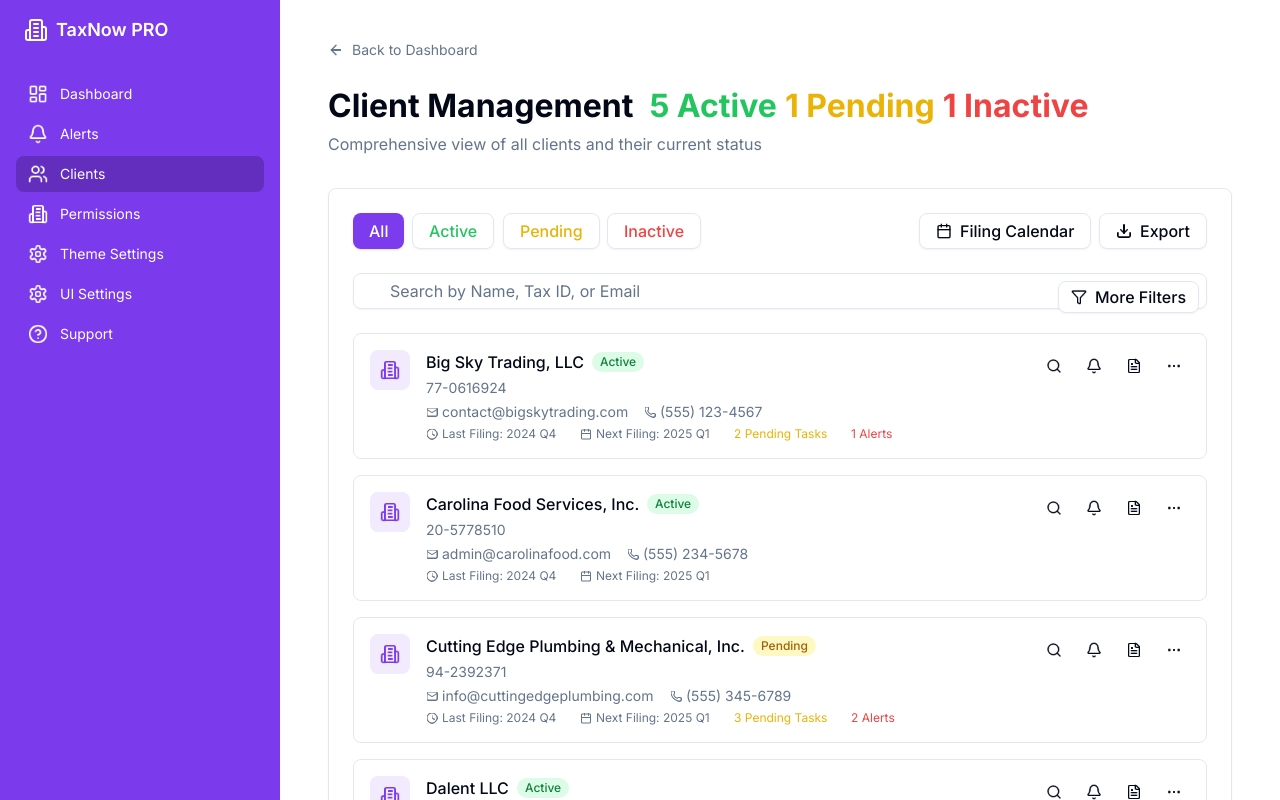
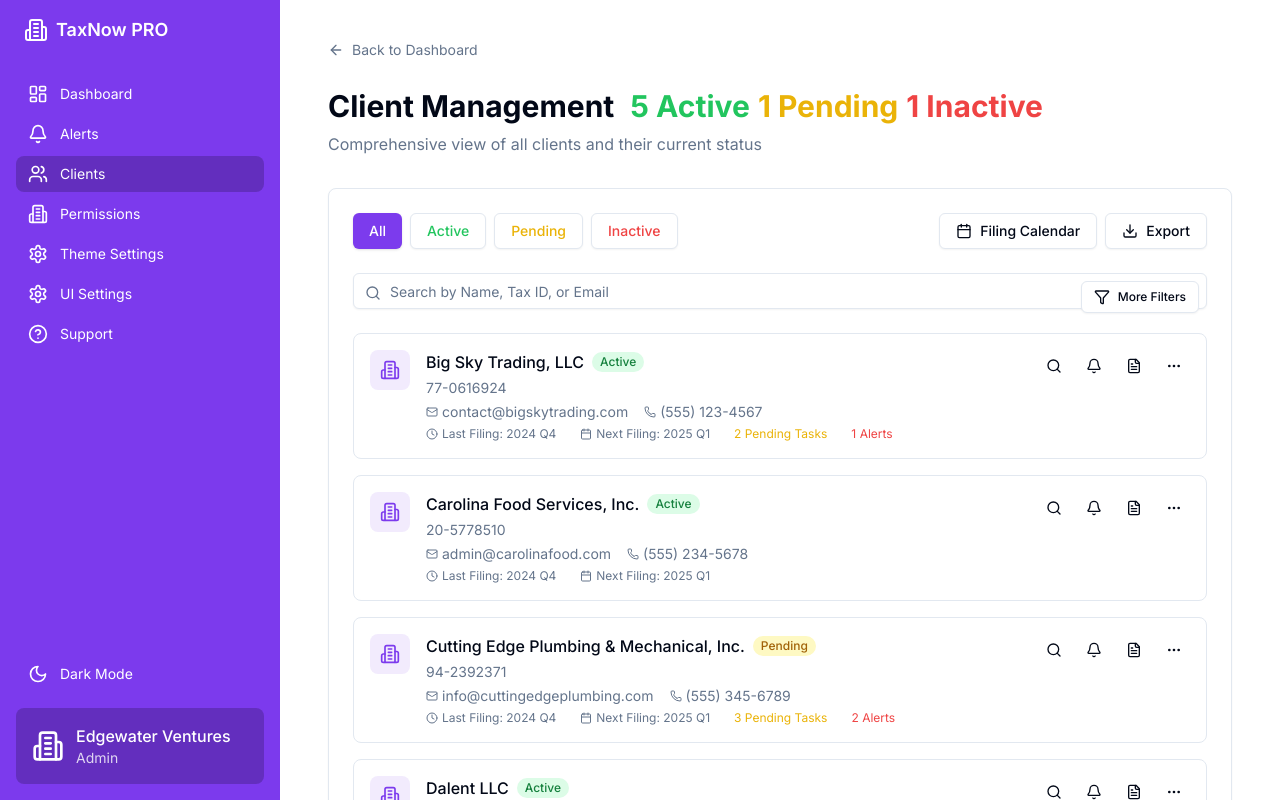
Before and after one commit to Teodorant1/tax-helper, a Next.js app: page /Clients in a window 1280 px wide. Shown: the top 800 px of the page. Built offline with nearby package versions, Linux system fonts and the light colour scheme.

Commit message:
attempted fix for the vercel bug

```diff
--- a/src/components/sidebar-nav.tsx
+++ b/src/components/sidebar-nav.tsx
@@ -18,6 +18,7 @@ import {
   Moon,
 } from "lucide-react";
 import { useTheme } from "next-themes";
+import styles from "~/styles/ui-settings.module.css";
 
 const sidebarItems = [
   {
@@ -144,8 +145,16 @@ export function SidebarNav() {
 
   return (
     <nav
-      className="sidebar fixed inset-y-0 left-0 z-50 flex flex-col text-white"
-      style={sidebarStyle}
+      className={cn(
+        "fixed inset-y-0 left-0 z-50 flex flex-col text-white",
+        styles.sidebarWrapper,
+      )}
+      style={{
+        ...sidebarStyle,
+        backgroundColor: "var(--sidebar-bg)",
+        padding: "var(--ui-layout-spacing)",
+        transition: "all var(--ui-animation-speed) ease-in-out",
+      }}
     >
       <div className="mb-8 flex items-center gap-2 px-2 transition-all duration-200">
         {settings.sidebarLogo ? (
--- a/src/components/ui-settings-provider.tsx
+++ b/src/components/ui-settings-provider.tsx
@@ -96,7 +96,7 @@ export function UISettingsProvider({ children }: UISettingsProviderProps) {
 
   return (
     <div
-      className={cn(styles.root, layoutClass, animationClass)}
+      className={cn(styles.uiSettings, layoutClass, animationClass)}
       style={
         {
           "--ui-border-radius": settings.layout.borderRadius,
--- a/src/styles/ui-settings.module.css
+++ b/src/styles/ui-settings.module.css
@@ -1,117 +1,41 @@
-/* Base styles */
-.root {
-  font-size: var(--ui-base-font-size);
-  transition: all var(--ui-animation-speed) ease-in-out;
+.uiSettings {
+  --ui-sidebar-width: 240px;
+  --ui-layout-spacing: 1rem;
+  --ui-animation-speed: 200ms;
 }
 
-/* Apply spacing based on layout density */
-.root > * + * {
-  margin-top: var(--ui-layout-spacing);
-}
-
-/* Apply border radius to common elements */
-.root :global(button),
-.root :global(input),
-.root :global(select),
-.root :global(textarea),
-.root :global(.card) {
-  border-radius: var(--ui-border-radius);
-  transition: all var(--ui-animation-speed) ease-in-out;
-}
-
-/* Apply transitions based on animation speed */
-.root :global(button),
-.root :global(input),
-.root :global(select),
-.root :global(.card) {
-  transition-property: background-color, border-color, color, transform,
-    box-shadow, opacity;
-}
-
-/* Apply sidebar width */
-:global(.sidebar) {
-  width: var(--ui-sidebar-width);
-  transition: width var(--ui-animation-speed) ease-in-out;
-}
-
-/* Apply transitions to main content */
-:global(main) {
-  margin-left: var(--ui-sidebar-width);
-  transition: margin var(--ui-animation-speed) ease-in-out;
-}
-
-/* Apply layout density to form elements */
-.root :global(form) > * + * {
-  margin-top: var(--ui-layout-spacing);
-}
-
-/* Apply spacing to card content */
-.root :global(.card) {
-  padding: var(--ui-layout-spacing);
-}
-
-/* Apply spacing to button groups */
-.root :global(.button-group) > * + * {
-  margin-left: var(--ui-layout-spacing);
-}
-
-/* Apply font size to text elements */
-.root :global(h1) {
-  font-size: calc(var(--ui-base-font-size) * 2);
-  transition: font-size var(--ui-animation-speed) ease-in-out;
-}
-
-.root :global(h2) {
-  font-size: calc(var(--ui-base-font-size) * 1.5);
-  transition: font-size var(--ui-animation-speed) ease-in-out;
-}
-
-.root :global(h3) {
-  font-size: calc(var(--ui-base-font-size) * 1.25);
-  transition: font-size var(--ui-animation-speed) ease-in-out;
-}
-
-.root :global(p),
-.root :global(input),
-.root :global(select),
-.root :global(button) {
-  font-size: var(--ui-base-font-size);
-  transition: font-size var(--ui-animation-speed) ease-in-out;
-}
-
-.root :global(small) {
-  font-size: calc(var(--ui-base-font-size) * 0.875);
-  transition: font-size var(--ui-animation-speed) ease-in-out;
-}
-
-/* Layout density classes */
 .compact {
   --ui-layout-spacing: 0.5rem;
 }
 
 .comfortable {
-  --ui-layout-spacing: 1rem;
-}
-
-.spacious {
   --ui-layout-spacing: 1.5rem;
 }
 
-/* Animation speed classes */
-.slower {
-  --ui-animation-speed: 400ms;
+.borderRadius {
+  border-radius: var(--radius);
 }
 
-.default {
-  --ui-animation-speed: 200ms;
+.borderRadiusSmall {
+  border-radius: calc(var(--radius) * 0.5);
 }
 
-.faster {
-  --ui-animation-speed: 100ms;
+.borderRadiusLarge {
+  border-radius: calc(var(--radius) * 1.5);
 }
 
-/* Ensure smooth transitions for all elements */
-.root * {
-  transition-timing-function: ease-in-out;
-  will-change: transform, opacity, margin, padding, width, font-size;
+.layoutDensity {
+  padding: var(--ui-layout-spacing);
 }
+
+.sidebarWrapper {
+  width: var(--ui-sidebar-width);
+  transition: width var(--ui-animation-speed) ease-in-out;
+}
+
+.sidebarContent {
+  width: 100%;
+  height: 100%;
+  background-color: var(--sidebar-bg);
+  transition: all var(--ui-animation-speed) ease-in-out;
+}
```
